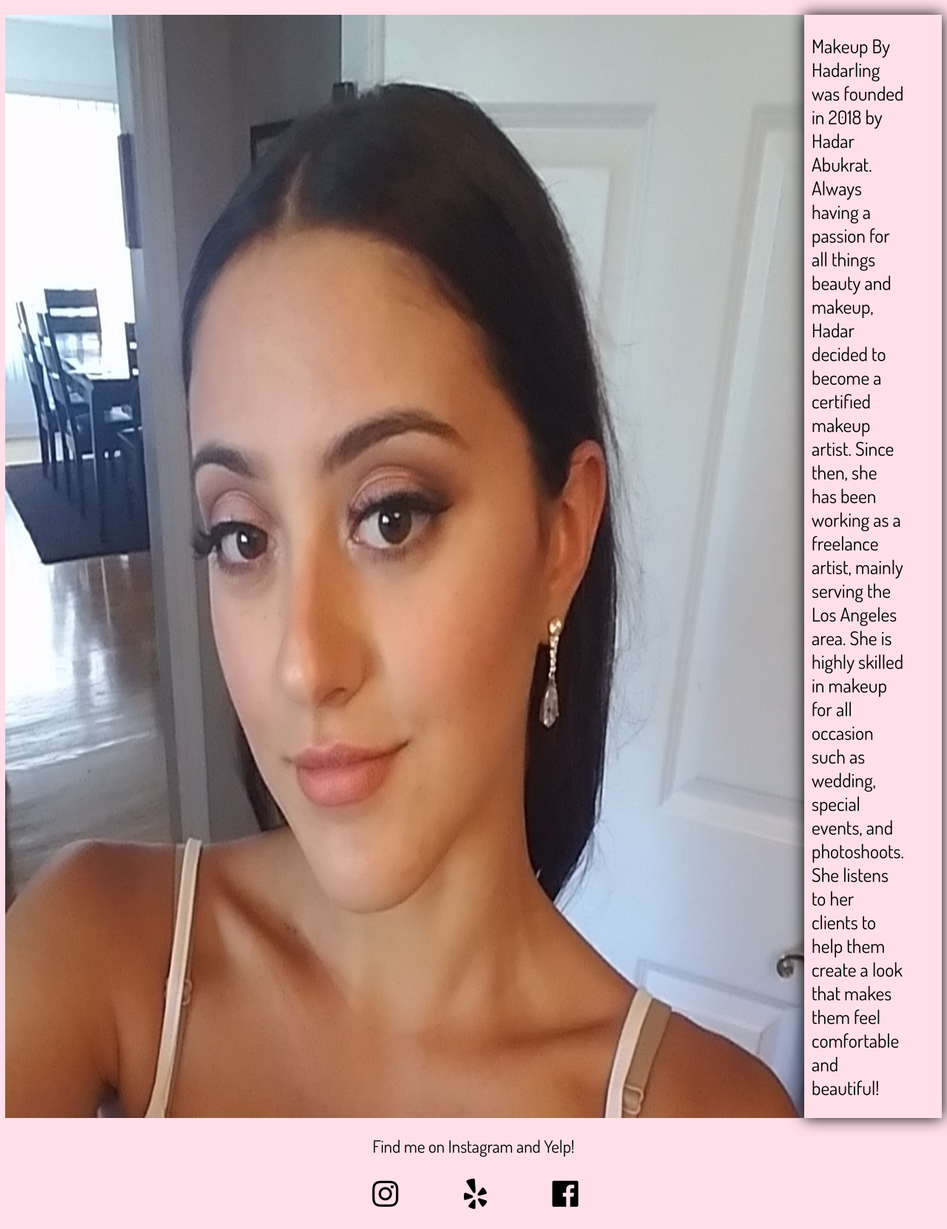
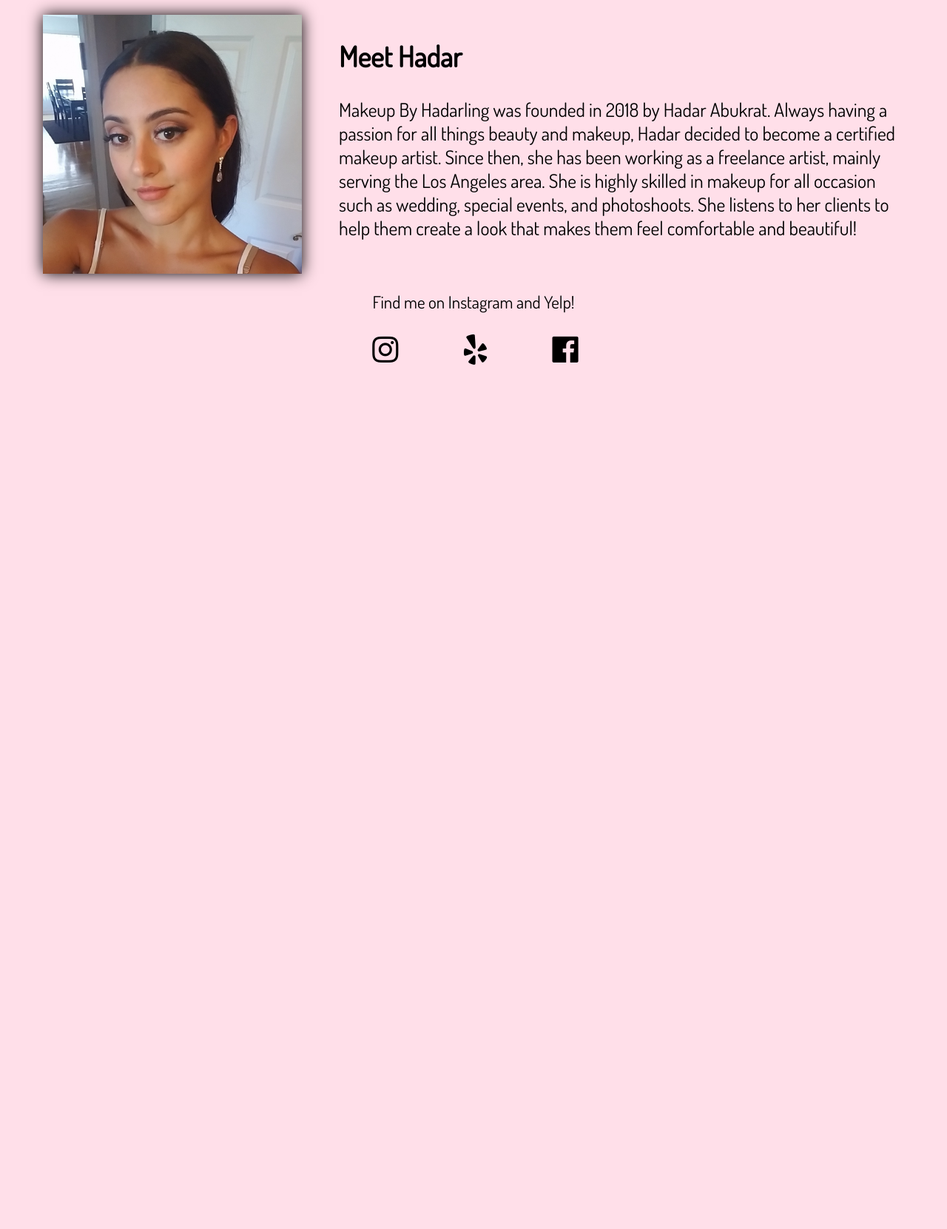
Before and after one commit to habukrat/makeupbyhadar, a PHP site: page /artist.html in a window 1280 px wide. Shown: the part 256-1917 px from the top of the page at 74% size. After the commit the page ends 749 px from the top, so only its background shows below. Run offline with PHP 8.4, Linux system fonts and the light colour scheme.

Commit message:
added artist page

```diff
--- a/artist.html
+++ b/artist.html
@@ -14,7 +14,7 @@
 		<script src="https://ajax.googleapis.com/ajax/libs/jquery/3.3.1/jquery.min.js"></script>
 	</head>
 
-	<body onload="showSlides(1)">
+	<body>
 		<div>
 
 			<!-- Header -->
@@ -36,10 +36,11 @@
 
 			<div class="main">
 
-				<img src="images/image3.jpg" style="width:100%">
+				<img class="image-container" src="images/image3.jpg">
 
 
-				<div class="slideshow-container" id="mainContent">
+				<div id="mainContent">
+					<h2>Meet Hadar</h2>
 					<p>Makeup By Hadarling was founded in 2018 by Hadar Abukrat. Always having a passion for all things beauty and makeup, Hadar decided to become a certified makeup artist. Since then, she has been working as a freelance artist, mainly serving the Los Angeles area. She is highly skilled in makeup for all occasion such as wedding, special events, and photoshoots. She listens to her clients to help them create a look that makes them feel comfortable and beautiful!</p>
 				</div>
 
--- a/main.css
+++ b/main.css
@@ -28,7 +28,7 @@ li > a {
 
 li > a:hover{
 	color: black;
-    text-shadow: 1px 1px 2px black, 0 0 25px purple, 0 0 5px white;
+    text-shadow: 1px 1px 2px black, 0 0 25px #ff35e4, 0 0 5px white;
     transition: 0.3s;
 }
 
@@ -63,6 +63,16 @@ h2.service {
 	font-size: 4.5vw;
 	font-family: 'Tangerine', serif;
 	text-align: center;
+}
+
+/*Artist*/
+.image-container {
+  max-width: 350px;
+  max-height: 350px;
+  position: relative;
+  margin-left: 50px;
+  margin-right: 40px;
+  box-shadow: 0px 0px 20px black;
 }
 
 
@@ -293,6 +303,7 @@ button:hover {
 /* Slideshow container */
 .slideshow-container {
   max-width: 450px;
+  max-height: 450px;
   position: relative;
   margin: auto;
   box-shadow: 0px 0px 20px black;
```
Also changed, not shown: portfolio.html (+10 -0 lines), images/SCAN0004.jpg (added), images/image10.jpg (added), images/image9.jpg (added), makeup prices/lashes.png (added), makeup prices/lashes2.png (added), makeup prices/makeup.png (added), makeup prices/makeup2.png (added), 3 other files.
